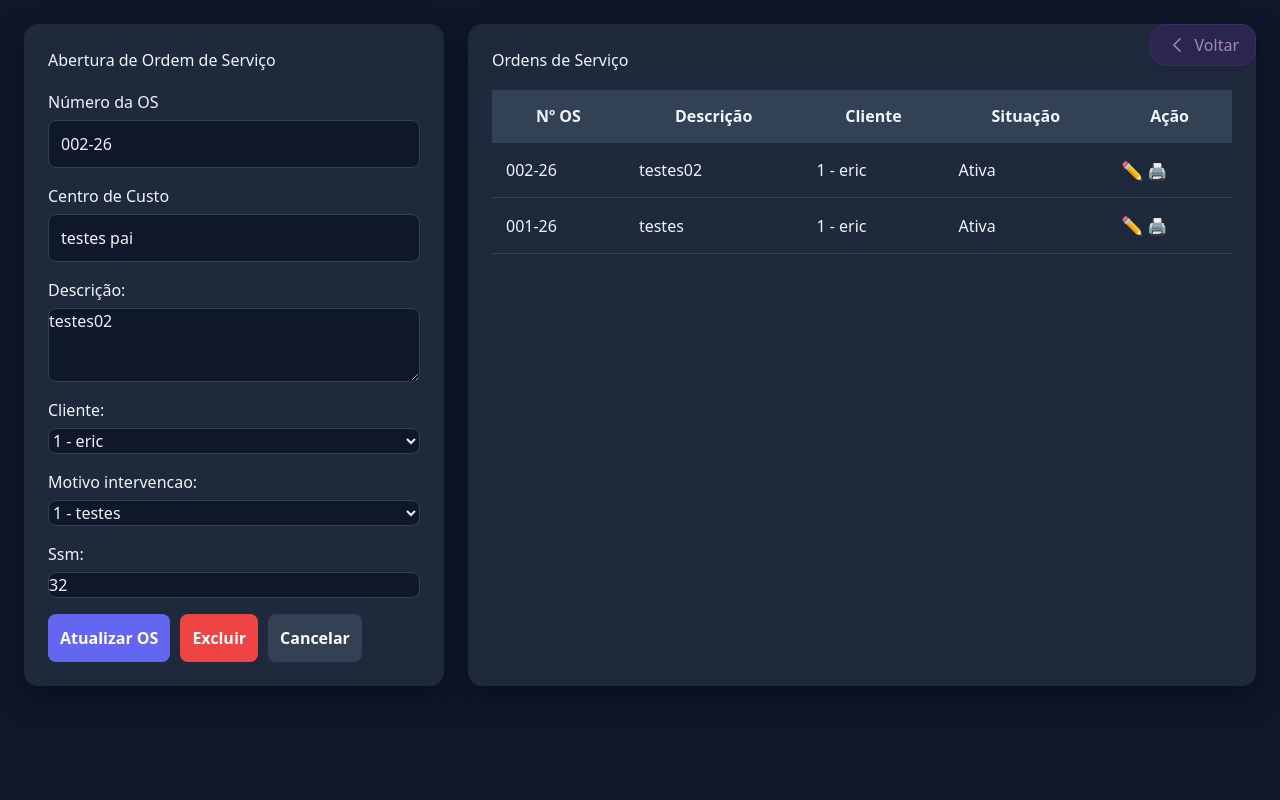
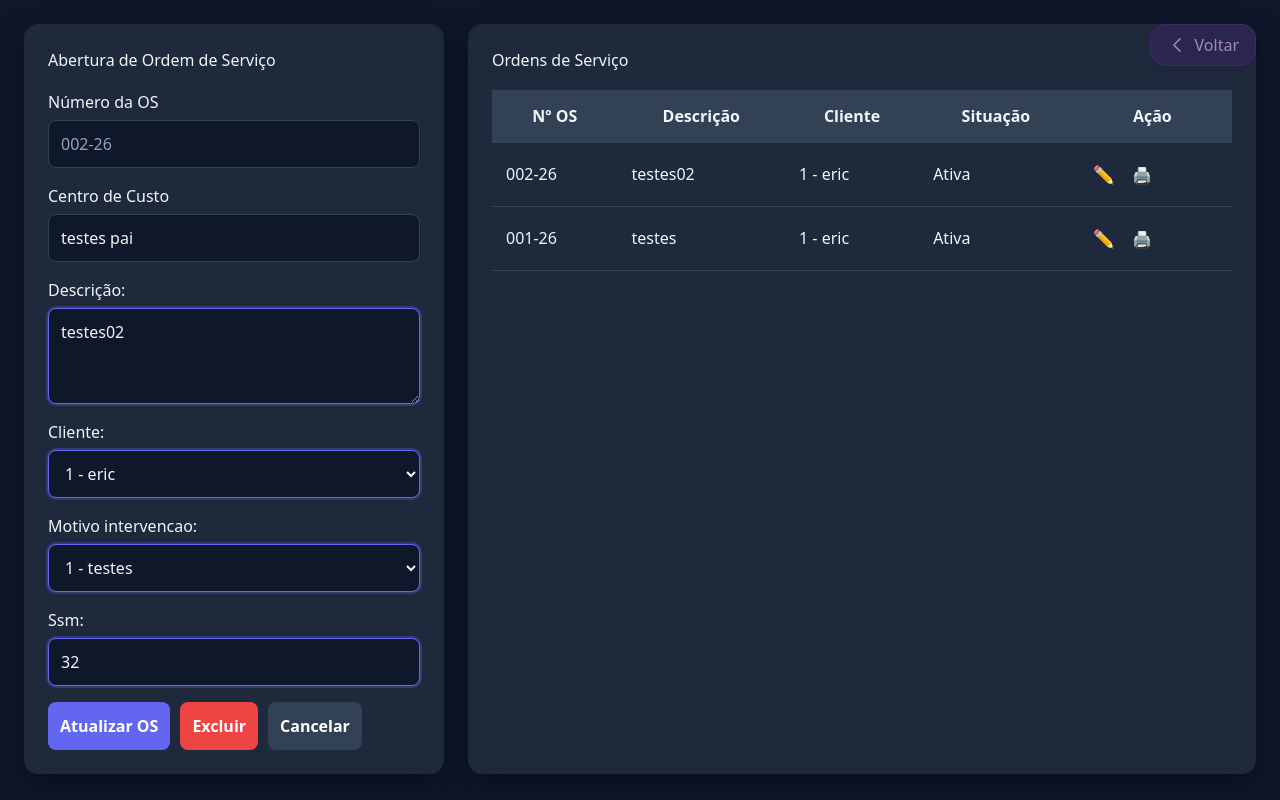
Before and after one commit to EricMoschen/gestor_os, a Django app: page /abertura_os/editar/2/ in a window 1280 px wide. Run offline with Django 5.2, Linux system fonts and the light colour scheme; data comes from the database, SQL or seed files in the repository; parts of the project's set-up code (start-up, migrations or seed data) failed here and were passed over; some libraries are stand-ins or nearby versions.

Commit message:
atualização OS

```diff
--- a/abertura_os/static/css/abertura_os.css
+++ b/abertura_os/static/css/abertura_os.css
@@ -106,8 +106,9 @@ body {
 input,
 textarea,
 select,
+.form-control,
 .dropdown__selected {
-
+    width: 100%;
     padding: 11px 12px;
     border-radius: 8px;
     border: 1px solid var(--border);
@@ -119,7 +120,8 @@ select,
 
 input:focus,
 textarea:focus,
-select:focus {
+select:focus,
+.form-control {
 
     outline: none;
     border-color: var(--primary);
@@ -209,6 +211,11 @@ select:focus {
     padding-left: 20px;
 }
 
+.dropdown__selected{
+    cursor: pointer;
+    user-select: none;
+}
+
 .hidden {
     display: none;
 }
@@ -242,6 +249,35 @@ select:focus {
     background: rgba(99,102,241,0.08);
 }
 
+.table__actions{
+    white-space: nowrap;
+}
+
+.table__actions a {
+    text-decoration: none;
+}
+
+.table__actions .btn-icon,
+.table__actions a {
+    display: inline-flex;
+    align-items: center;
+    justify-content: center;
+    width: 34px;
+    height: 34px;
+    border-radius: 8px;
+    transition: var(--transition);
+}
+
+
+.table__actions .btn-icon:hover,
+.table__actions  a:hover{
+    background: var(--bg-hover);
+}
+
+input[readonly] {
+    color: var(--text-muted);
+}
+
 /* =====================================
    RESPONSIVIDADE
 ===================================== */
```
